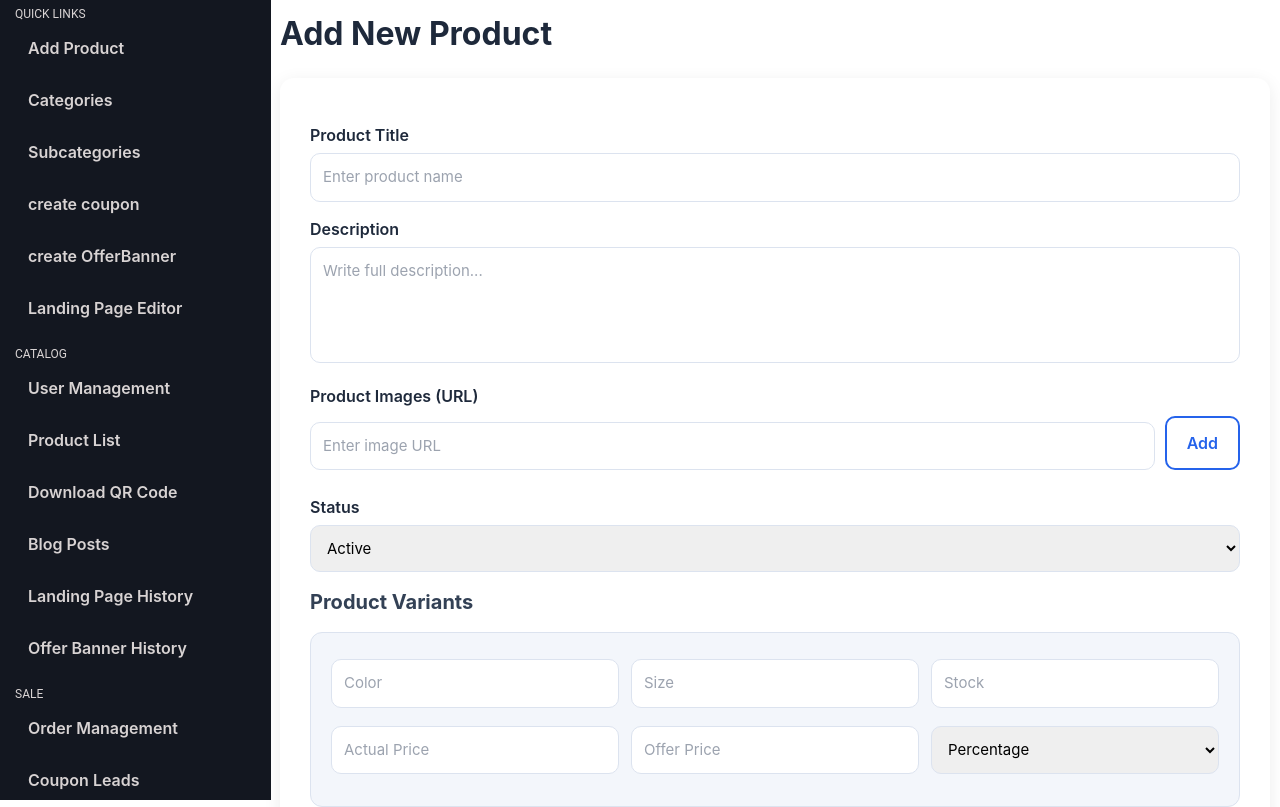
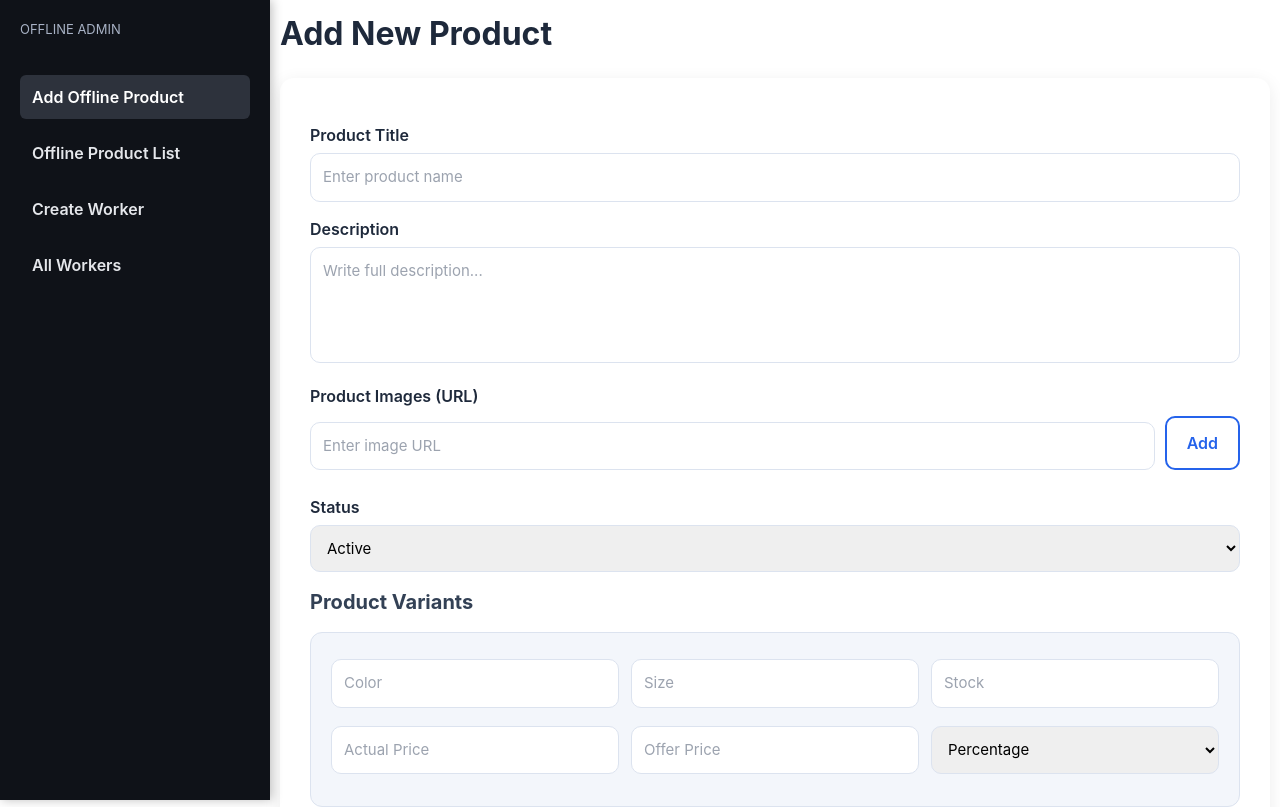
Before and after one commit to bablu4tunerscoder/GAURASTRA-admin, a React (Create React App) app: page /AddProduct in a window 1280 px wide. Shown: the top 807 px of the page. Built offline with nearby package versions, Linux system fonts and the light colour scheme.

Commit message:
Added offline Sidebar And update components

```diff
--- a/src/App.js
+++ b/src/App.js
@@ -50,8 +50,8 @@ function App() {
           <Route path="/category" element={<CategoryList />} />
           <Route path="/Coupons" element={<CouponsList />} />
           <Route path="/sub_category" element={<SubCategoryList />} />
-          <Route path="/" element={<NewProduct />} />
-          {/* <Route path="/" element={<HomeComponent />} /> */}
+          <Route path="/NewProduct" element={<NewProduct />} />
+          <Route path="/" element={<HomeComponent />} />
           <Route path="/OrderList" element={<OrderList />} />
           <Route path="/LandingEditor" element={<LandingEditor />} />
           <Route path="/lp-uploads-history" element={<LPUploadsHistory />} />
--- a/src/Components/Sidebar/sidebar.js
+++ b/src/Components/Sidebar/sidebar.js
@@ -64,10 +64,7 @@ const Sidebar = () => {
     },
     { title: "Order Management", category: "SALE", path: "/OrderList" },
     { title: "Coupon Leads", category: "SALE", path: "/leads" },
-    { title: "Add Product", category: "OFFLINE-ADMIN", path: "/AddProduct" },
-    { title: "Offline Product ", category: "OFFLINE-ADMIN", path: "/OffProductTable" },
-    { title: "Create Worker ", category: "OFFLINE-ADMIN", path: "/create-worker" },
-    { title: "All Workers", category: "OFFLINE-ADMIN", path: "/all-workers" }, // ✅ ADD THIS NEW LINK
+ // ✅ ADD THIS NEW LINK
   ];
 
   return (
--- a/src/Components/home.js
+++ b/src/Components/home.js
@@ -1,39 +1,46 @@
-import React, { useState } from "react";
+import React from "react";
 import "./Home.scss";
-import NewProduct from "../product/newproduct";
+import { useNavigate } from "react-router-dom";
 
 const HomeComponent = () => {
-  const [chunaTab, setChunaTab] = useState("online");
+  const navigate = useNavigate();
 
   return (
     <div className="home-wrapper">
+
       {/* FIXED NAVBAR */}
       <header className="top-navbar" role="banner">
         <div className="brand">4Tuners Admin</div>
-
-        <nav className="tabs" role="navigation" aria-label="Admin tabs">
-          <button
-            aria-pressed={chunaTab === "online"}
-            className={`tab-btn ${chunaTab === "online" ? "active" : ""}`}
-            onClick={() => setChunaTab("online")}
-          >
-            Online Admin
-          </button>
-
-          <button
-            aria-pressed={chunaTab === "offline"}
-            className={`tab-btn ${chunaTab === "offline" ? "active" : ""}`}
-            onClick={() => setChunaTab("offline")}
-          >
-            Offline Admin
-          </button>
-        </nav>
       </header>
 
-      {/* CONTENT BELOW NAVBAR */}
-      <div className="content-area">
-        {chunaTab === "online" && <NewProduct />}
-        {chunaTab === "offline" && <h2 style={{ padding: "20px" }}>Offline Page Coming Soon...</h2>}
+      {/* CARDS SECTION */}
+      <div className="dashboard-cards">
+
+        {/* ONLINE ADMIN CARD */}
+        <div
+          className="admin-card"
+          onClick={() => navigate("/NewProduct")}
+        >
+          <div className="icon-circle">
+            <i className="fas fa-globe"></i>
+          </div>
+          <h2>Online Admin</h2>
+          <p>Manage online products, categories, banners & offers</p>
+          <button className="card-btn">Open Online Admin</button>
+        </div>
+
+        {/* OFFLINE ADMIN CARD */}
+        <div className="admin-card"
+                  onClick={() => navigate("/AddProduct")}
+>
+          <div className="icon-circle offline">
+            <i className="fas fa-store"></i>
+          </div>
+          <h2>Offline Admin</h2>
+          <p>Manage offline stock, orders & store operations</p>
+          <button className="card-btn">Open Offline Admin</button>
+        </div>
+
       </div>
     </div>
   );
--- a/src/offline-admin/components/CreateAccount.js
+++ b/src/offline-admin/components/CreateAccount.js
@@ -1,6 +1,6 @@
 import React, { useState } from "react";
 import "./createWorker.scss";
-import Sidebar from "../../Components/Sidebar/sidebar";
+import OfflineSidebar from "./OfflineSidebar";
 
 const CreateWorkerAccount = () => {
   const [workerName, setWorkerName] = useState("");
@@ -38,7 +38,7 @@ const CreateWorkerAccount = () => {
 
   return (
     <div className="create-worker=layout">
-        <Sidebar/>
+      <OfflineSidebar/>
     <div className="create-worker-container">
       <h2>Create Worker Login</h2>
 
--- /dev/null
+++ b/src/offline-admin/components/OfflineSidebar.js
@@ -0,0 +1,66 @@
+import React, { useState, useRef, useEffect } from "react";
+import { NavLink } from "react-router-dom";
+import "./offlineSidebar.scss";
+
+const OfflineSidebar = () => {
+  const [isOpen, setIsOpen] = useState(false);
+  const sidebarRef = useRef(null);
+
+  const toggleSidebar = () => setIsOpen(!isOpen);
+
+  // Outside Click Close
+  useEffect(() => {
+    const handleClickOutside = (event) => {
+      if (isOpen && sidebarRef.current && !sidebarRef.current.contains(event.target)) {
+        setIsOpen(false);
+      }
+    };
+
+    document.addEventListener("mousedown", handleClickOutside);
+    return () => document.removeEventListener("mousedown", handleClickOutside);
+  }, [isOpen]);
+
+  const offlineMenu = [
+    { title: "Add Offline Product", path: "/AddProduct" },
+    { title: "Offline Product List", path: "/OffProductTable" },
+    { title: "Create Worker", path: "/create-worker" },
+    { title: "All Workers", path: "/all-workers" },
+  ];
+
+  return (
+    <div className="offline-page-container">
+      <nav className="offline-navbar">
+        <button className="offline-toggle" onClick={toggleSidebar}>
+          ☰
+        </button>
+      </nav>
+
+      <div
+        className={`offline-sidebar ${isOpen ? "open" : ""}`}
+        ref={sidebarRef}
+      >
+        <nav className="offline-sidebar-nav">
+          <div className="offline-header">
+            <h2>OFFLINE ADMIN</h2>
+          </div>
+
+          <ul className="offline-menu">
+            {offlineMenu.map((item, idx) => (
+              <li key={idx}>
+                <NavLink
+                  to={item.path}
+                  className="offline-link"
+                  onClick={() => setIsOpen(false)}
+                >
+                  {item.title}
+                </NavLink>
+              </li>
+            ))}
+          </ul>
+        </nav>
+      </div>
+    </div>
+  );
+};
+
+export default OfflineSidebar;
--- a/src/offline-admin/components/WorkerList.js
+++ b/src/offline-admin/components/WorkerList.js
@@ -1,6 +1,6 @@
 import React, { useEffect, useState } from "react";
 import "./workerList.scss";
-import Sidebar from "../../Components/Sidebar/sidebar";
+import OfflineSidebar from "./OfflineSidebar";
 
 const WorkerList = () => {
   const [workers, setWorkers] = useState([]);
@@ -41,7 +41,7 @@ const WorkerList = () => {
 
   return (
     <div className="worker-layout">
-        <Sidebar/>
+      <OfflineSidebar/>
     <div className="worker-list-container">
       <h2>All Workers</h2>
 
--- /dev/null
+++ b/src/offline-admin/components/offlineSidebar.scss
@@ -0,0 +1,93 @@
+$bg-dark: #0f1218;
+$text-light: #e5e7eb;
+$hover-dark: #2d323c;
+
+.offline-page-container {
+  display: flex;
+  flex-direction: column;
+  position: absolute;
+  z-index: 5;
+}
+
+.offline-toggle {
+  display: none;
+  background: none;
+  border: none;
+  font-size: 26px;
+  cursor: pointer;
+  color: #000;
+  margin: 10px;
+}
+
+.offline-sidebar {
+  position: fixed;
+  top: 0;
+  left: 0;
+  width: 270px;
+  height: 100vh;
+  background: $bg-dark;
+  color: $text-light;
+  box-shadow: 2px 0 10px rgba(0,0,0,0.25);
+  padding-top: 20px;
+  transition: transform 0.3s ease;
+  overflow-y: auto;
+  z-index: 9999;
+
+  &::-webkit-scrollbar {
+    display: none;
+  }
+}
+
+.offline-header {
+  padding: 0 20px 10px;
+  font-size: 13px;
+  color: #a8b2c5;
+}
+
+.offline-menu {
+  list-style: none;
+  padding: 0 20px;
+
+  li {
+    margin-bottom: 12px;
+  }
+}
+
+.offline-link {
+  display: block;
+  padding: 10px 12px;
+  text-decoration: none;
+  color: $text-light;
+  background: transparent;
+  border-radius: 6px;
+  font-size: 16px;
+  font-weight: 600;
+  transition: 0.25s;
+
+  &:hover {
+    background: lighten($hover-dark, 8%);
+    transform: translateX(5px);
+  }
+
+  &.active {
+    background: $hover-dark;
+    color: #fff;
+  }
+}
+
+/* Mobile Sidebar */
+@media (max-width: 768px) {
+  .offline-toggle {
+    display: block;
+  }
+
+  .offline-sidebar {
+    transform: translateX(-100%);
+    opacity: 0;
+
+    &.open {
+      transform: translateX(0);
+      opacity: 1;
+    }
+  }
+}
--- a/src/offline-admin/pages/AddProduct.js
+++ b/src/offline-admin/pages/AddProduct.js
@@ -1,6 +1,6 @@
 import React, { useState } from "react";
 import "./AddProduct.scss";
-import Sidebar from "../../Components/Sidebar/sidebar";
+import OfflineSidebar from "../components/OfflineSidebar";
 
 const AddProduct = () => {
   const [title, setTitle] = useState("");
@@ -72,7 +72,7 @@ const AddProduct = () => {
 
   return (
     <div className="Offline-addproduct">
-      <Sidebar/>
+      <OfflineSidebar/>
     <div className="add-product-container">
       <h1 className="heading">Add New Product</h1>
 
--- a/src/offline-admin/pages/OfflineProductTable.js
+++ b/src/offline-admin/pages/OfflineProductTable.js
@@ -1,8 +1,8 @@
 import React, { useState, useEffect } from "react";
 import "./offlineProduct.scss";
-import Sidebar from "../../Components/Sidebar/sidebar";
 import imgg from "../../assets/placehold.png";
 import { useNavigate } from "react-router-dom";
+import OfflineSidebar from "../components/OfflineSidebar";
 
 const OfflineProductTable = () => {
     const [products, setProducts] = useState([]);
@@ -50,7 +50,7 @@ const OfflineProductTable = () => {
 
     return (
         <div className="offline-layout">
-            <Sidebar />
+      <OfflineSidebar/>
             <div className="offline-container">
 
                 <div className="offline-header">
```
Also changed, not shown: src/Components/Home.scss (+69 -73 lines).
